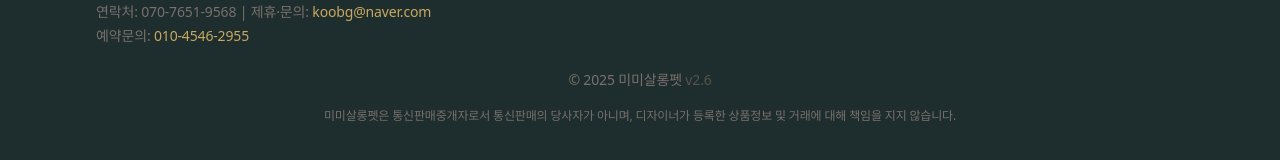
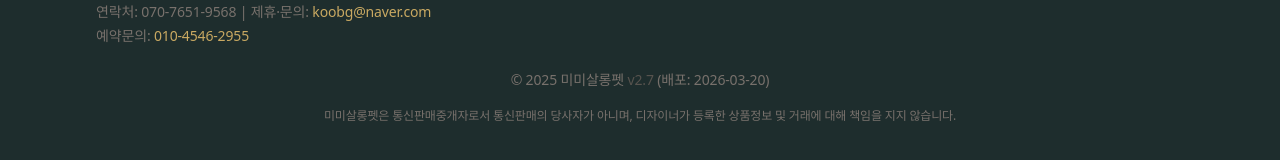
Before and after one commit to koobg9-m/-, a Next.js app: page / in a window 1280 px wide. Shown: the part 2999-3159 px from the top of the page. Built offline with nearby package versions, Linux system fonts and the light colour scheme; no server answers; a web font is replaced by a local one.

Commit message:
update: 26. 3. 20. AM 1:00

```diff
--- a/src/components/layout/Footer.tsx
+++ b/src/components/layout/Footer.tsx
@@ -64,7 +64,7 @@
             <p>연락처: 070-7651-9568 | 제휴·문의: <a href="mailto:koobg@naver.com" className="text-mimi-gold hover:underline">koobg@naver.com</a></p>
             <p>예약문의: <a href="tel:010-4546-2955" className="text-mimi-gold hover:underline font-medium">010-4546-2955</a></p>
           </div>
-          <p className="text-center text-stone-500 text-sm">© 2025 미미살롱펫 <span className="text-stone-600 font-medium">v2.6</span></p>
+          <p className="text-center text-stone-500 text-sm">© 2025 미미살롱펫 <span className="text-stone-600 font-medium">v2.7</span> <span className="text-stone-500">(배포: 2026-03-20)</span></p>
           <p className="text-center text-stone-500 text-xs mt-4 max-w-2xl mx-auto leading-relaxed">
             미미살롱펫은 통신판매중개자로서 통신판매의 당사자가 아니며, 디자이너가 등록한 상품정보 및 거래에 대해 책임을 지지 않습니다.
           </p>
```
Also changed, not shown: vercel.json.
